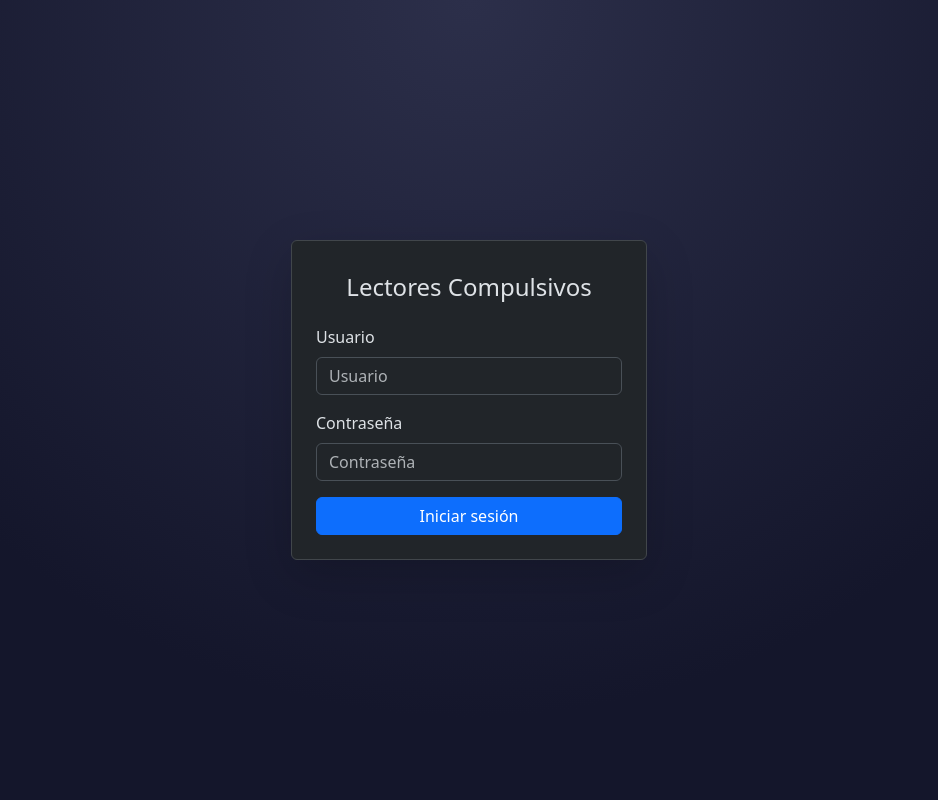
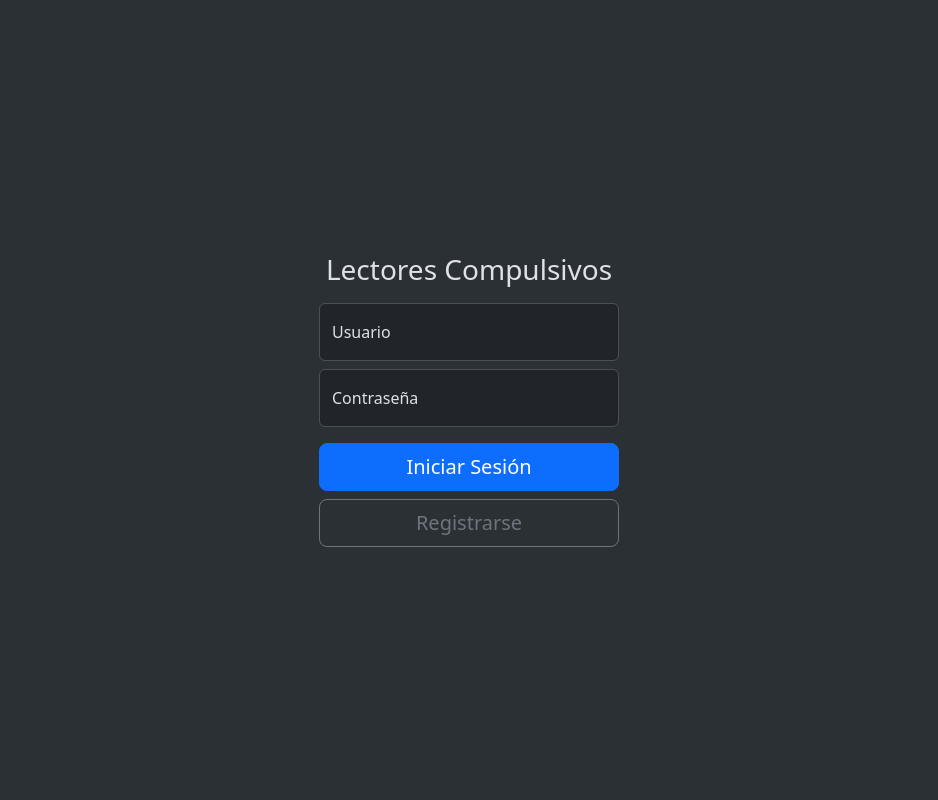
Before and after one commit to victorArincon/Lectores-Compulsivos, a Flask app: page /login in a window 1280 px wide. Shown: the whole page, without its empty margins (171-1109 px from the left). Run offline with Flask 3, Linux system fonts and the light colour scheme; some libraries are stand-ins or nearby versions.

Commit message:
Update login.html

```diff
--- a/templates/login.html
+++ b/templates/login.html
@@ -1,101 +1,36 @@
-<!-- TYPE html>
+<!DOCTYPE html>
 <html lang="es" data-bs-theme="dark">
-
 <head>
     <meta charset="utf-8">
     <meta name="viewport" content="width=device-width, initial-scale=1">
-
-    <title>Lectores Compulsivos - Iniciar sesión</title>
-
+    <title>Lectores Compulsivos - Iniciar Sesión</title>
     <link href="{{ url_for('static', filename='css/bootstrap.min.css') }}" rel="stylesheet">
     <link href="{{ url_for('static', filename='css/custom.css') }}" rel="stylesheet">
 </head>
+<body class="d-flex align-items-center py-4 bg-body-tertiary">
+    <main class="form-signin w-100 m-auto" style="max-width: 330px; padding: 15px;">
+        <form method="POST">
+            <h1 class="h3 mb-3 fw-normal text-center">Lectores Compulsivos</h1>
 
-<body class="login-bg d-flex align-items-center">
+            {% if error %}
+            <div class="alert alert-danger" role="alert">
+                {{ error }}
+            </div>
+            {% endif %}
 
-    <div class="container">
-        <div class="row justify-content-center">
-            <div class="col-md-6 col-lg-4">
-                <div class="card shadow-lg border-secondary-subtle">
-                    <div class="card-body p-4">
-                        <div class="text-center mb-4">
-                            <h1 class="h4 mt-2">Lectores Compulsivos</h1>
-                        </div>
+            <div class="form-floating mb-2">
+                <input type="text" class="form-control" id="usuario" name="usuario" placeholder="Usuario" required>
+                <label for="usuario">Usuario</label>
+            </div>
+            <div class="form-floating mb-3">
+                <input type="password" class="form-control" id="password" name="password" placeholder="Contraseña" required>
+                <label for="password">Contraseña</label>
+            </div>
 
-                        {% if error %}
-                        <div class="alert alert-danger">{{ error }}</div>
-                        {% endif %}
-
-                        <form method="POST" action="{{ url_for('login') }}">
-                            <div class="mb-3">
-                                <label class="form-label">Usuario</label>
-                                <input type="text" name="usuario" class="form-control" placeholder="Usuario">
-                            </div>
-                            <div class="mb-3">
-                                <label class="form-label">Contraseña</label>
-                                <input type="password" name="password" class="form-control" placeholder="Contraseña">
-                            </div>
-                            <button type="submit" class="btn btn-primary w-100">Iniciar sesión</button>
-                        </form>
-                    </div>
-                </div>
-            </div>
-        </div>
-    </div>
-
+            <button class="w-100 btn btn-lg btn-primary mb-2" type="submit">Iniciar Sesión</button>
+            <a href="{{ url_for('registro') }}" class="w-100 btn btn-lg btn-outline-secondary">Registrarse</a>
+        </form>
+    </main>
     <script src="{{ url_for('static', filename='js/bootstrap.bundle.min.js') }}"></script>
-
 </body>
-
-</html> -->
-
-<!DOCTYPE html>
-<html lang="es" data-bs-theme="dark">
-
-<head>
-    <meta charset="utf-8">
-    <meta name="viewport" content="width=device-width, initial-scale=1">
-
-    <title>Lectores Compulsivos - Iniciar sesión</title>
-
-    <link href="{{ url_for('static', filename='css/bootstrap.min.css') }}" rel="stylesheet">
-    <link href="{{ url_for('static', filename='css/custom.css') }}" rel="stylesheet">
-</head>
-
-<body class="login-bg d-flex align-items-center">
-
-    <div class="container">
-        <div class="row justify-content-center">
-            <div class="col-md-6 col-lg-4">
-                <div class="card shadow-lg border-secondary-subtle">
-                    <div class="card-body p-4">
-                        <div class="text-center mb-4">
-                            <h1 class="h4 mt-2">Lectores Compulsivos</h1>
-                        </div>
-
-                        {% if error %}
-                        <div class="alert alert-danger">{{ error }}</div>
-                        {% endif %}
-
-                        <form method="POST" action="{{ url_for('login') }}">
-                            <div class="mb-3">
-                                <label class="form-label">Usuario</label>
-                                <input type="text" name="usuario" class="form-control" placeholder="Usuario" required>
-                            </div>
-                            <div class="mb-3">
-                                <label class="form-label">Contraseña</label>
-                                <input type="password" name="password" class="form-control" placeholder="Contraseña" required>
-                            </div>
-                            <button type="submit" class="btn btn-primary w-100">Iniciar sesión</button>
-                        </form>
-                    </div>
-                </div>
-            </div>
-        </div>
-    </div>
-
-    <script src="{{ url_for('static', filename='js/bootstrap.bundle.min.js') }}"></script>
-
-</body>
-
 </html>
```
